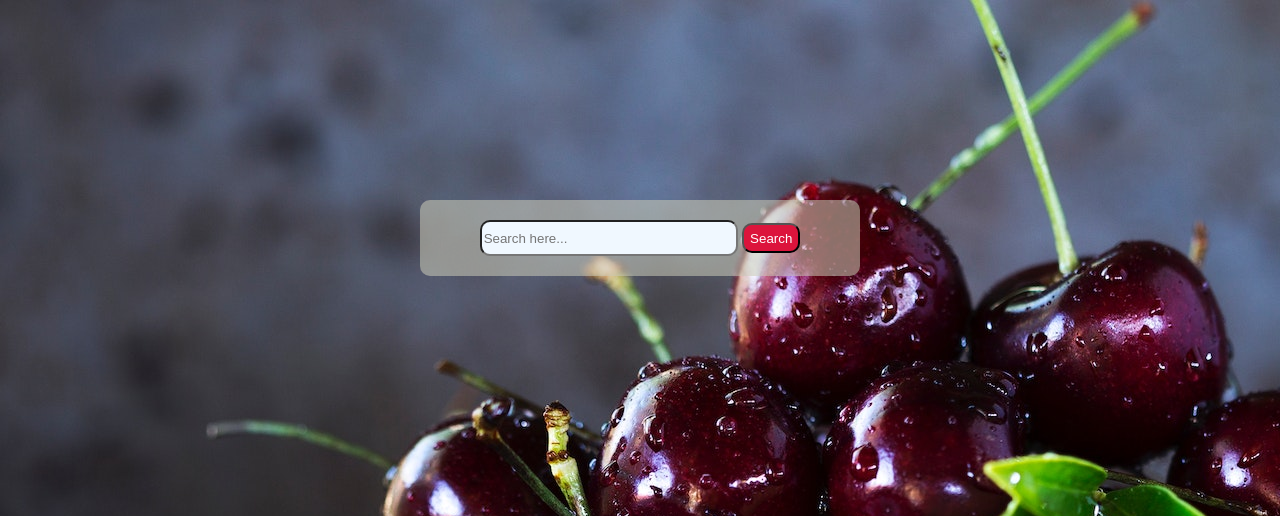
After one commit to AKHILkrishnan007/Fruitopia, a Django app: page /search/ in a window 1280 px wide. The commit adds this page. Shown: the top 516 px of the page. Run offline with Django 4.2, Linux system fonts and the light colour scheme; style sheets or scripts are compiled from the project's sources.

Commit message:
search page done with jquery and json response

```diff
--- a/fruitopia/home/urls.py
+++ b/fruitopia/home/urls.py
@@ -10,4 +10,7 @@ urlpatterns = [
     path('reg/registersub/', views.regsub),
     path('logout/', views.logout),
     path('feed/', feed.latest()),
+    path('search/', views.sch),
+    path('search/searchsub/', views.schsub),
+
 ]
--- a/fruitopia/home/views.py
+++ b/fruitopia/home/views.py
@@ -1,5 +1,4 @@
 from django.shortcuts import render,redirect
-from django.http import HttpResponse
 from django.contrib import auth
 from django.contrib.auth.models import User
 from product.models import fruits
@@ -7,14 +6,14 @@ from product.models import fruits
 
 # Create your views here.
 def index(request):
-    obj=fruits.objects.all()
-    if 'username' in request.COOKIES:
-        u=request.COOKIES['username']
+    if request.method=='POST':
+        dis=request.POST['schitem']
+        obj=fruits.objects.filter(name__istartswith=dis)
     else:
-        u=''
+        obj=fruits.objects.all()
     print('hi',obj)
 
-    return render(request,"index.html",{'data':obj,'name':u})
+    return render(request,"index.html",{'data':obj})
 
 
 def test(request):
@@ -72,3 +71,10 @@ def logout(request):
 
 def feed(request):
     return render(request,'test.html')
+
+def sch(request):
+    return render(request,'search.html')
+
+def schsub(request):
+    schitem=request.GET['schitem']
+    return render(request,'test.html',{'item':schitem})
--- a/fruitopia/product/urls.py
+++ b/fruitopia/product/urls.py
@@ -5,5 +5,6 @@ urlpatterns = [
     path('',views.details,name='prod'),
     path('cmt/',views.cmt),
     path('like/',views.like),
+    path('autoc/',views.autoc,name='autocmplt'),
 
 ]
--- a/fruitopia/template/index.html
+++ b/fruitopia/template/index.html
@@ -112,8 +112,10 @@
                 {% endif %}
 
               </ul>
-              <form class="form-inline my-2 my-lg-0 ml-0 ml-lg-4 mb-3 mb-lg-0">
+              <form class="form-inline my-2 my-lg-0 ml-0 ml-lg-4 mb-3 mb-lg-0" action="search/">
+
                 <button class="btn  my-2 my-sm-0 nav_search-btn" type="submit"></button>
+
               </form>
             </div>
           </div>
--- /dev/null
+++ b/fruitopia/template/search.html
@@ -0,0 +1,56 @@
+{% load static %}
+<!DOCTYPE html>
+<html lang="en">
+<head>
+    <meta charset="UTF-8">
+    <meta http-equiv="X-UA-Compatible" content="IE=edge">
+    <meta name="viewport" content="width=device-width, initial-scale=1.0">
+    <title>search</title>
+<style>
+.searchbox{
+    background-color: rgba(203, 203, 185, 0.553);
+    width: 400px;
+    opacity: 20px;
+    margin-top: 200px;
+    padding: 20px;
+    border-radius: 10px;
+}
+.searchbox input{
+    background-color: aliceblue;
+    width: 250px;
+    border-radius: 10px;
+    height: 30px;
+}
+.searchbox button{
+    background-color:crimson;
+    border-radius: 10px;
+    height: 30px;
+}
+</style>
+<!-- jquery script starting -->
+<link rel="stylesheet" href="//code.jquery.com/ui/1.13.2/themes/base/jquery-ui.css">
+  <link rel="stylesheet" href="/resources/demos/style.css">
+  <script src="https://code.jquery.com/jquery-3.6.0.js"></script>
+  <script src="https://code.jquery.com/ui/1.13.2/jquery-ui.js"></script>
+  <script>
+    $( function() {
+
+      $( "#tags" ).autocomplete({
+        source: "{% url 'autocmplt' %}"
+      });
+    } );
+    </script>
+    <!-- jquery scripts ending -->
+</head>
+<body background="{% static 'images/pexels-wendy-van-zyl-1178610.jpg' %}">
+    <form action="{% url 'homepage' %}" method="POST">
+        {% csrf_token %}
+        <center>
+            <div class="searchbox">
+                <input id="tags" name="schitem" type="text" placeholder="Search here..." required>
+                <button type="submit"><font color="white">Search</font></button>
+            </div>
+        </center>
+    </form>
+</body>
+</html>
--- a/fruitopia/template/test.html
+++ b/fruitopia/template/test.html
@@ -7,7 +7,7 @@
     <title>Fruitopia test page</title>
 </head>
 <body>
-    <h1>Welcome "{{val}}" <br>pass: {{val2}} <br>comment: {{msg}}</h1>
+    <h1>Welcome "{{val}}" <br>pass: {{val2}} <br>comment: {{item}}</h1>
 
 </body>
 </html>
```
Also changed, not shown: fruitopia/product/views.py (+15 -0 lines), fruitopia/static/images/pexels-wendy-van-zyl-1178610.jpg (added).
